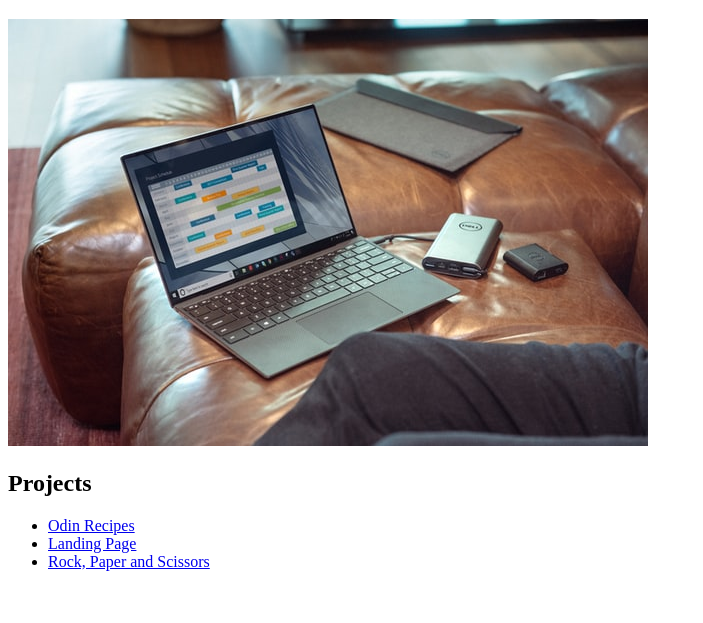
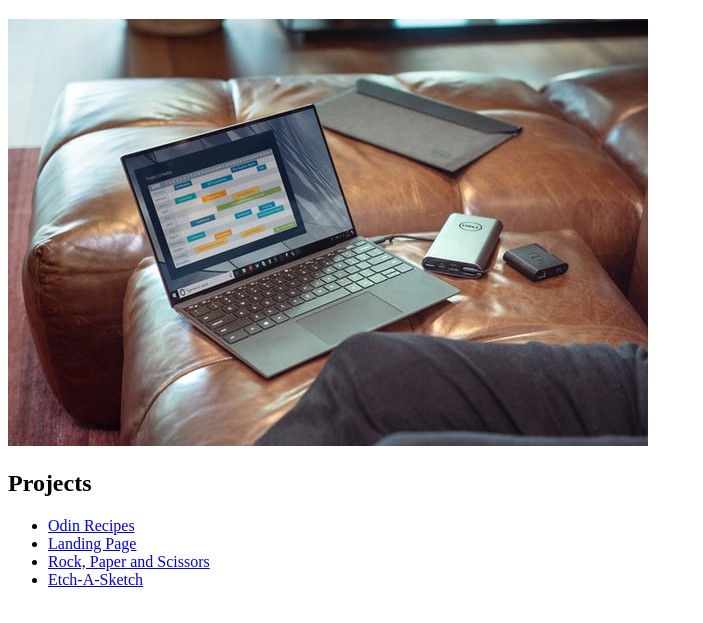
Before and after one commit to bumblebee211196/the-odin-project, a plain HTML site: page index.html in a window 1280 px wide. Shown: the part 61-684 px from the top of the page, without its empty margins (0-703 px from the left). Drawn offline with Linux system fonts and the light colour scheme.

```diff
--- a/index.html
+++ b/index.html
@@ -13,6 +13,7 @@
       <li><a href="./odin-recipes/index.html">Odin Recipes</a></li>
       <li><a href="./landing-page/index.html">Landing Page</a></li>
       <li><a href="./rock-paper-scissors/index.html">Rock, Paper and Scissors</a></li>
+      <li><a href="./etch-a-sketch/index.html">Etch-A-Sketch</a></li>
     </ul>
   </body>
 </html>
```
Also changed, not shown: README.md, etch-a-sketch/README.md, landing-page/README.md, odin-recipes/README.md, rock-paper-scissors/README.md.
